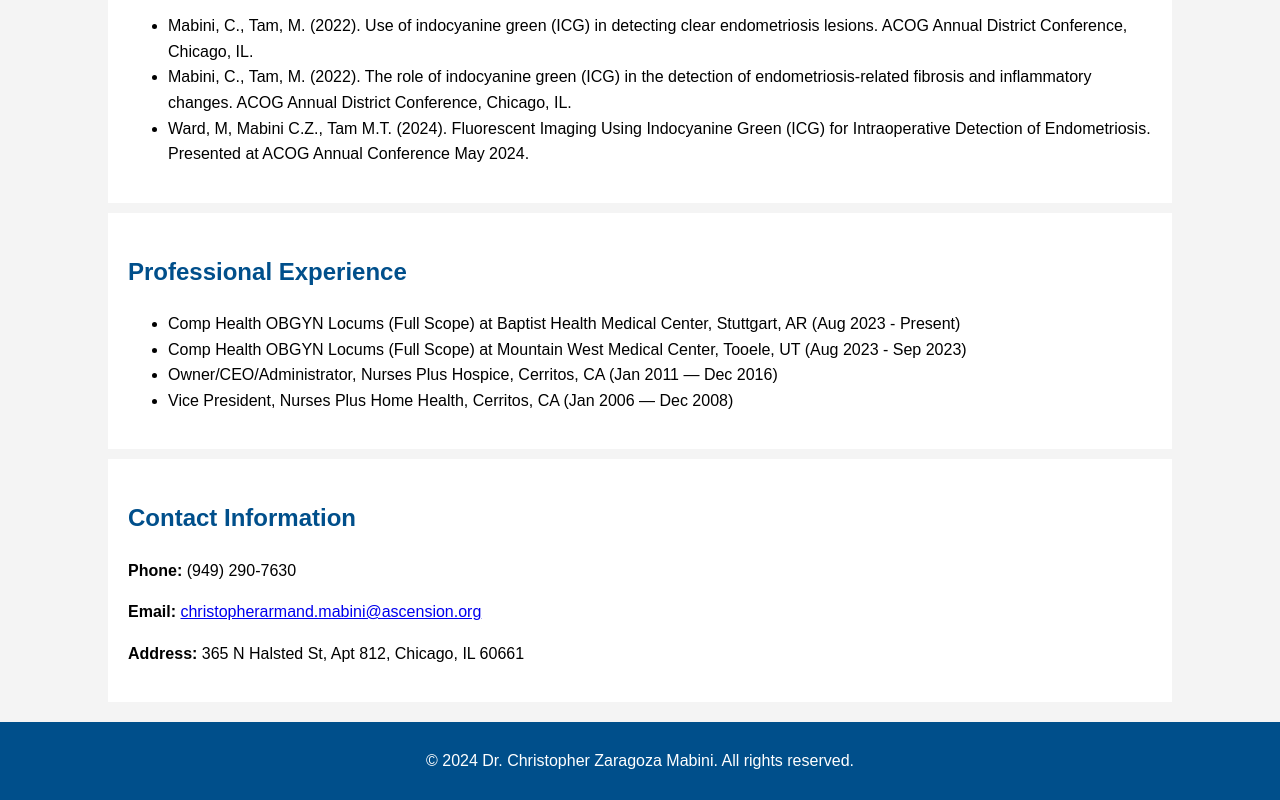
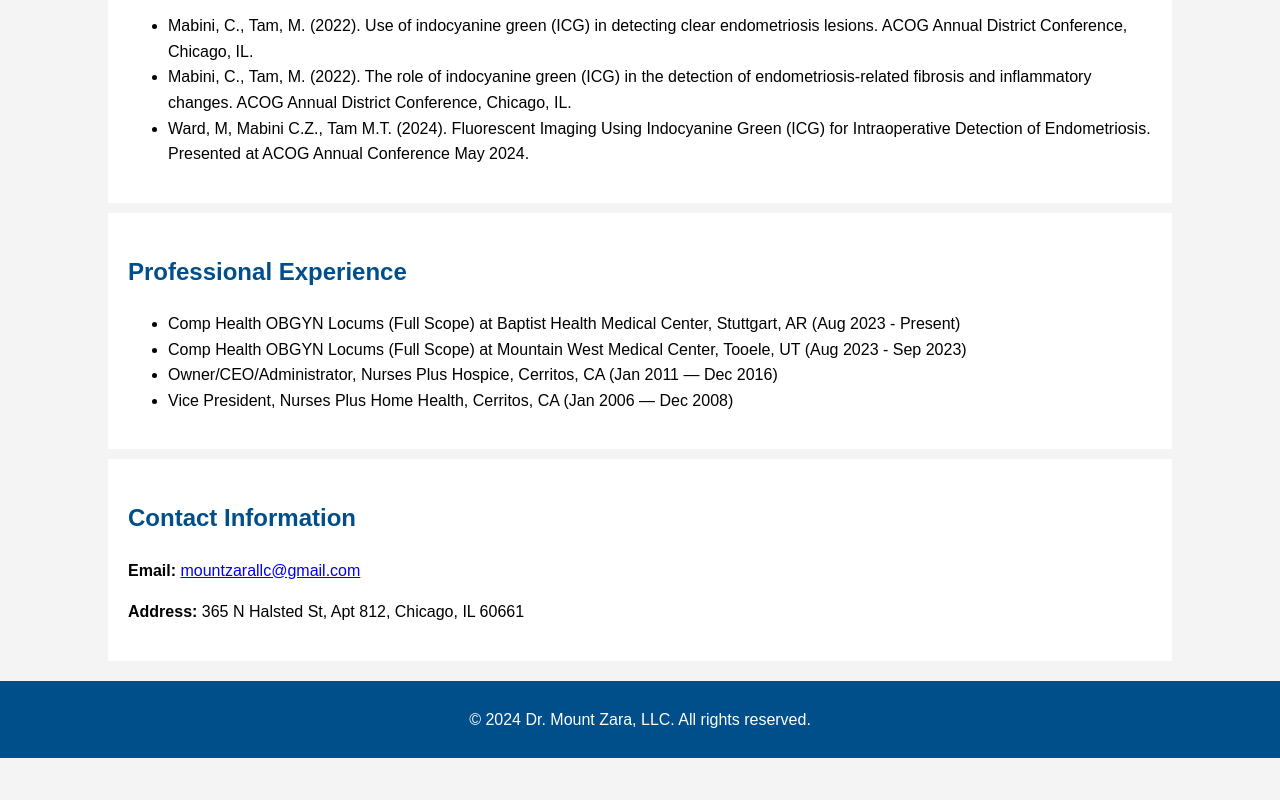
Before and after one commit to Mountzara/mountzara.github.io, a plain HTML site: page index.html in a window 1280 px wide. Shown: the part 1176-1976 px from the top of the page. After the commit the page ends 1934 px from the top, so only its background shows below. Drawn offline with Linux system fonts and the light colour scheme.

Commit message:
Update index.html

```diff
--- a/index.html
+++ b/index.html
@@ -123,13 +123,12 @@
 
     <section id="contact" class="main-content container">
         <h2>Contact Information</h2>
-        <p><strong>Phone:</strong> (949) 290-7630</p>
-        <p><strong>Email:</strong> <a href="mailto:christopherarmand.mabini@ascension.org">christopherarmand.mabini@ascension.org</a></p>
+        <p><strong>Email:</strong> <a href="mailto:mountzarallc@gmail.com.">mountzarallc@gmail.com</a></p>
         <p><strong>Address:</strong> 365 N Halsted St, Apt 812, Chicago, IL 60661</p>
     </section>
 
     <footer class="footer">
-        <p>&copy; 2024 Dr. Christopher Zaragoza Mabini. All rights reserved.</p>
+        <p>&copy; 2024 Dr. Mount Zara, LLC. All rights reserved.</p>
     </footer>
 </body>
 </html>
```
